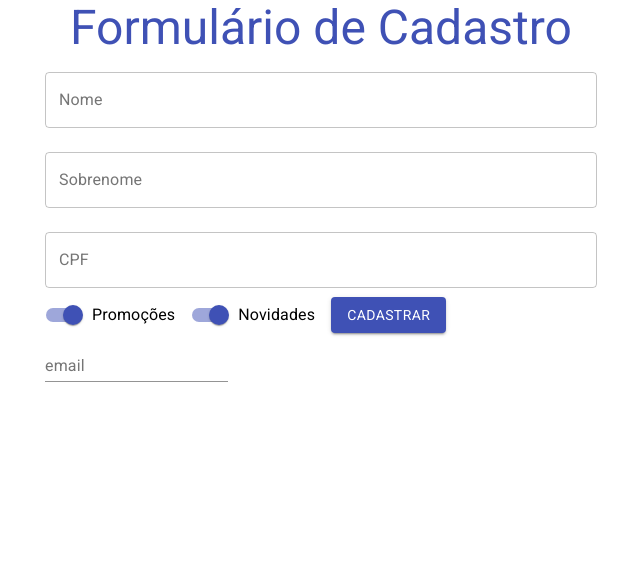
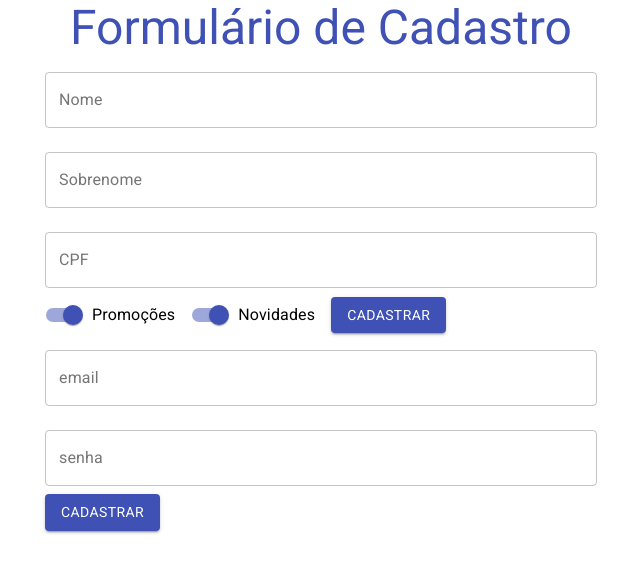
Before and after one commit to thiagonmiziara/form-react-js, a React (Create React App) app in the folder form-login/: page / in a window 1280 px wide. Shown: the top 572 px of the page, without its empty margins (319-959 px from the left). Built offline with nearby package versions, Linux system fonts and the light colour scheme.

Commit message:
estilizando novos campos

```diff
--- a/form-login/src/components/FormularioCadstro/DadosUsuarios.jsx
+++ b/form-login/src/components/FormularioCadstro/DadosUsuarios.jsx
@@ -1,11 +1,29 @@
-import React from 'react';
-import {TextField} from '@material-ui/core';
-function DadosUsuario(){
-  return(
+import React from "react";
+import { TextField, Button } from "@material-ui/core";
+function DadosUsuario() {
+  return (
     <form>
-      <TextField id="email"label="email" type="email"/>
-
-
+      <TextField
+        id="email"
+        label="email"
+        type="email"
+        fullWidth
+        margin="normal"
+        color="primary"
+        variant="outlined"
+      />
+      <TextField
+        id="senha"
+        label="senha"
+        type="password"
+        fullWidth
+        margin="normal"
+        color="primary"
+        variant="outlined"
+      />
+      <Button type="submit" variant="contained" color="primary">
+        Cadastrar
+      </Button>
     </form>
   );
 }
--- a/form-login/src/components/FormularioCadstro/FormularioCadastro.jsx
+++ b/form-login/src/components/FormularioCadstro/FormularioCadastro.jsx
@@ -6,7 +6,7 @@ function FormularioCadastro({aoEnviar,validarCPF}) {
 
   return(
     <>
-    <DadosPessoais/>
+    <DadosPessoais aoEnviar={aoEnviar} validarCPF={validarCPF} />
     <DadosUsuario/>
     </>
   );
```
Also changed, not shown: 1 other file (tests, documents, lock files or other folders).
